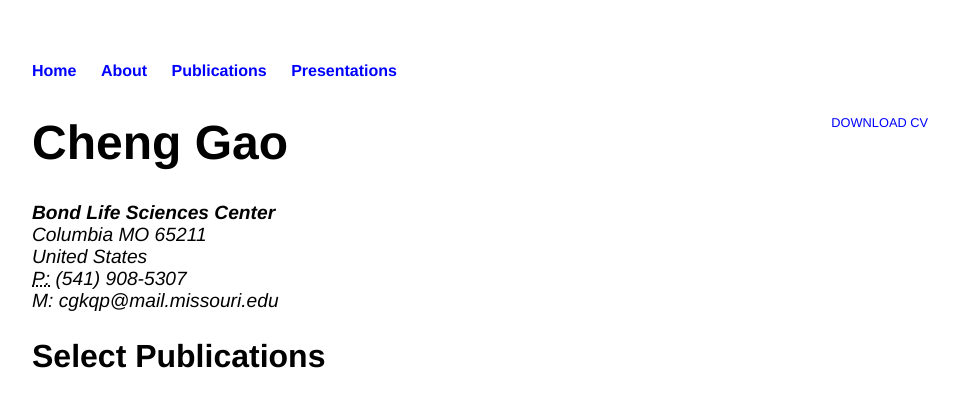
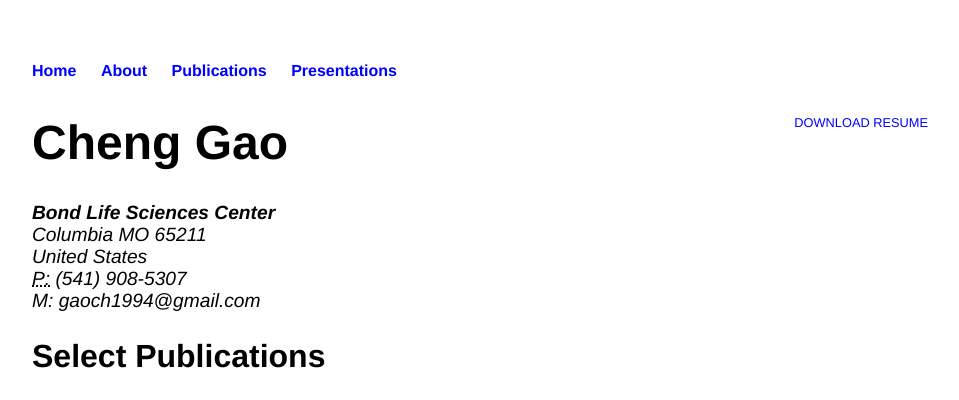
Before and after one commit to gaocheng1994/gaocheng1223.github.io, a Jekyll site: the page built from cv/index.html, in a window 1280 px wide. Shown: the top 400 px of the page, without its empty margins (160-1119 px from the left). Built offline with Jekyll 4.4.1, drawn with Linux system fonts in a browser that asks for light colours.

Commit message:
Update index.html

```diff
--- a/cv/index.html
+++ b/cv/index.html
@@ -1,17 +1,17 @@
 ---
 layout: default
-title: CV of Cheng Gao
+title: Publication of Cheng Gao
 ---
 
 	<div class="cv">
-		<a href="#" class="download" title="Download CV as PDF">Download CV</a>
+		<a href="#" class="download" title="Download Resume as PDF">Download Resume</a>
 					<h1>Cheng Gao</h1>
 					<address>
 					<strong>Bond Life Sciences Center</strong><br>
 					Columbia MO 65211<br>
 					United States<br>
 					<abbr title="phone">P:</abbr> (541) 908-5307<br>
-					<span class="obfuscate">M:</abbr> cgkqp@mail.missouri.edu</br>
+					<span class="obfuscate">M:</abbr> gaoch1994@gmail.com</br>
 					</address>
 
 					<h2>Select Publications</h2>
```
